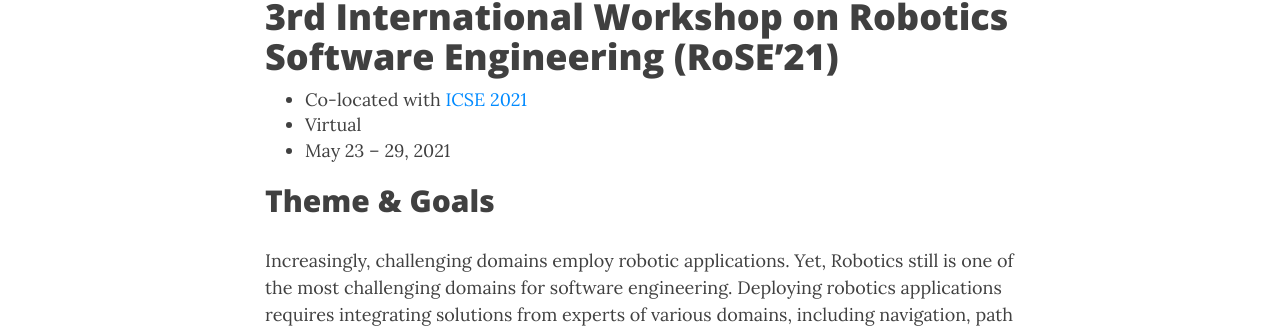
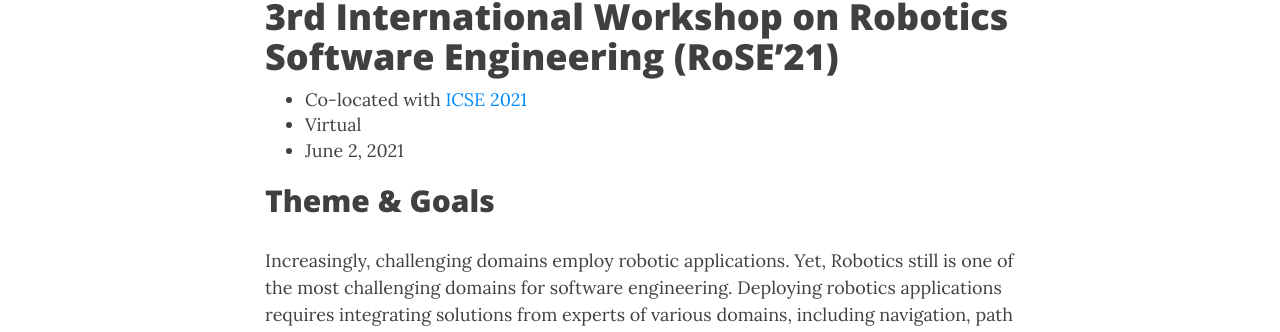
Before and after one commit to rose-workshops/rose-workshops.github.io, a Jekyll site: the page built from rose2021.md, in a window 1280 px wide and 900 px high. Shown: the part 354-686 px from the top of the window. Built offline with Jekyll 4.4.1, drawn with Linux system fonts in a browser that asks for light colours; nearby versions of some CDN libraries.

Commit message:
Update Rose 2021 date

```diff
--- a/rose2021.md
+++ b/rose2021.md
@@ -8,7 +8,7 @@ subtitle: Official web page of the 3rd edition of the RoSE international worksho
 
 - Co-located with [ICSE 2021](https://conf.researchr.org/home/icse-2021)
 - Virtual
-- May 23 – 29, 2021
+- June 2, 2021
 
 ## Theme & Goals
 Increasingly, challenging domains employ robotic applications. Yet, Robotics still is one of the most challenging domains for software engineering. Deploying robotics applications requires integrating solutions from experts of various domains, including navigation, path planning, manipulation, localization, human-robot interaction, etc. Integration of modules contributed by respective domain experts is one of the key challenges in engineering software-centric systems, yet only one of the cross-cutting software concerns crucial to robotics. As robots often operate in dynamic, partially observable environments additional challenges include adaptability, robustness, safety, and security.
```
